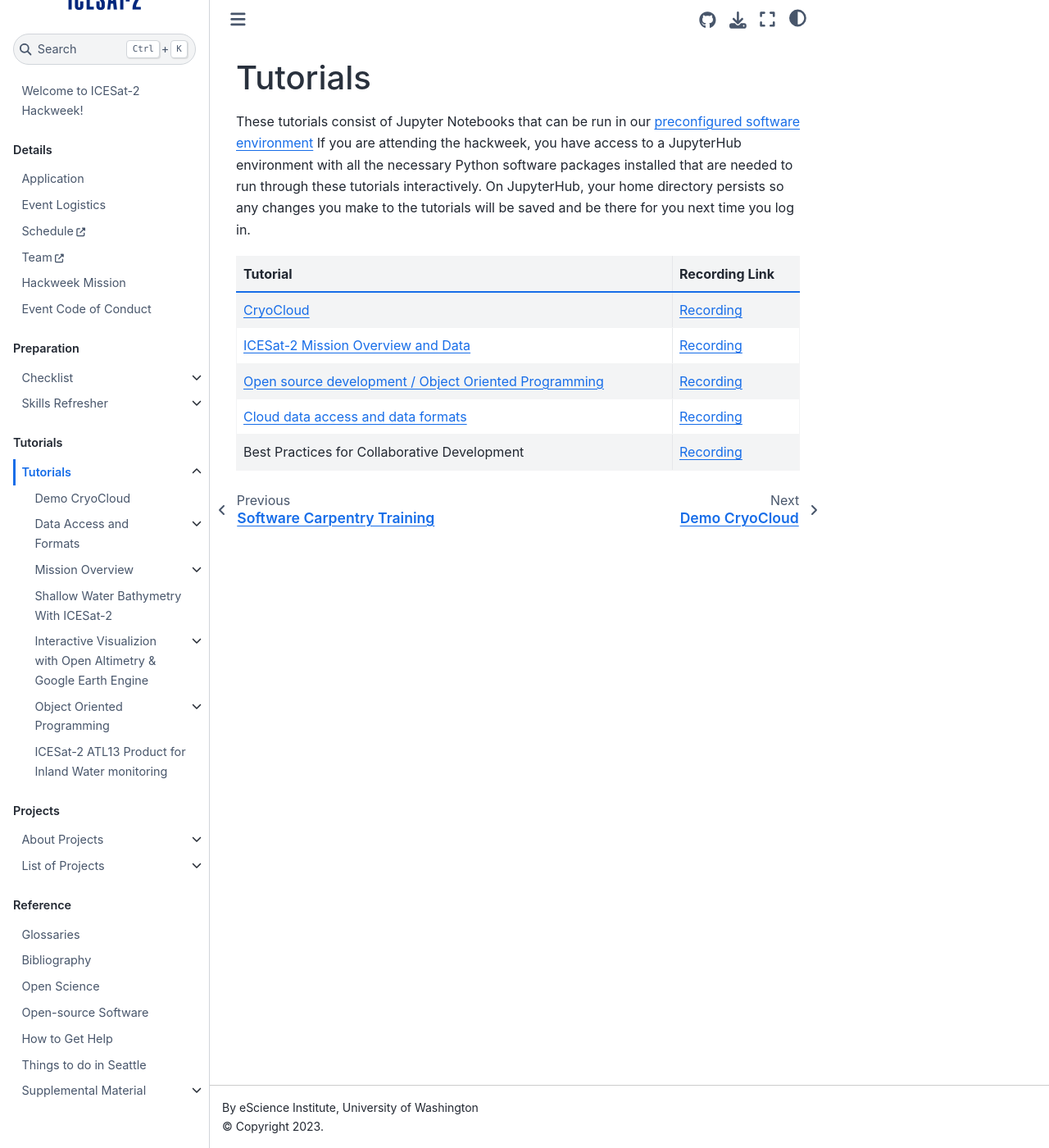
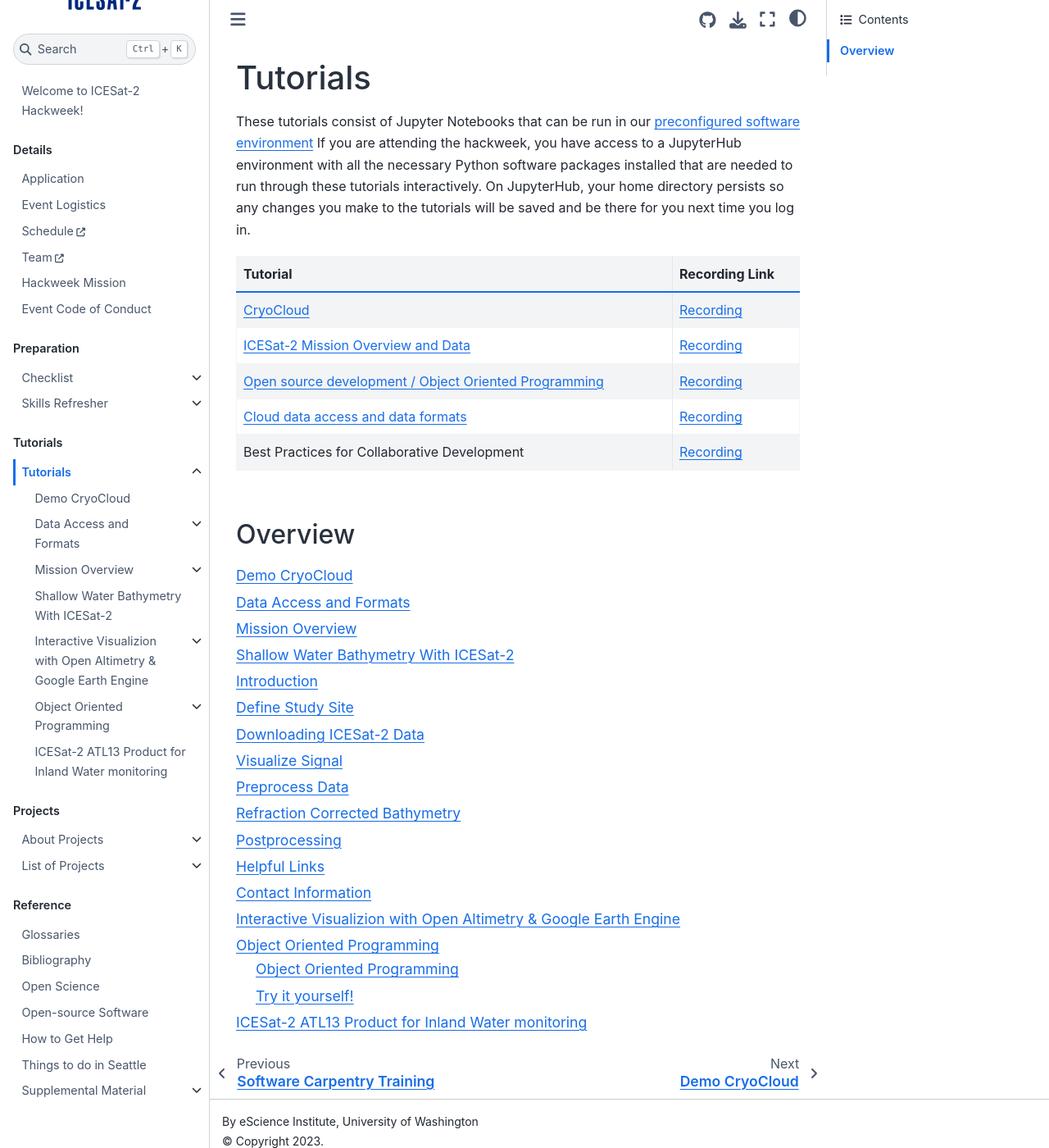
Before and after one commit to ICESAT-2HackWeek/ICESat-2-Hackweek-2023, a Jupyter Book: the page built from book/tutorials/index.md, in a window 1280 px wide and 1400 px high. Shown: the whole window at 82% size. Built offline with Jupyter Book 1.0.4 settings and Sphinx 7.4.7 and the Sphinx Book theme 1.1.4, drawn with Linux system fonts in a browser that asks for light colours; pages that are not in the unit, such as notebooks, are missing from menus.

Commit message:
Tutorials - Add overview (table of contents) to index

````diff
--- a/book/tutorials/index.md
+++ b/book/tutorials/index.md
@@ -15,3 +15,7 @@ time you log in.
 | [Open source development / Object Oriented Programming](./OOP/index.md)   | [Recording](https://youtu.be/ztAAWL_dQGo) |
 | [Cloud data access and data formats](./data-access-and-format%2Findex.md) | [Recording](https://youtu.be/xVfojeQ4bLw) |
 | Best Practices for Collaborative Development                              | [Recording](https://www.youtube.com/watch?v=CzHq8RT0RVg) |
+
+## Overview
+```{tableofcontents}
+```
````
